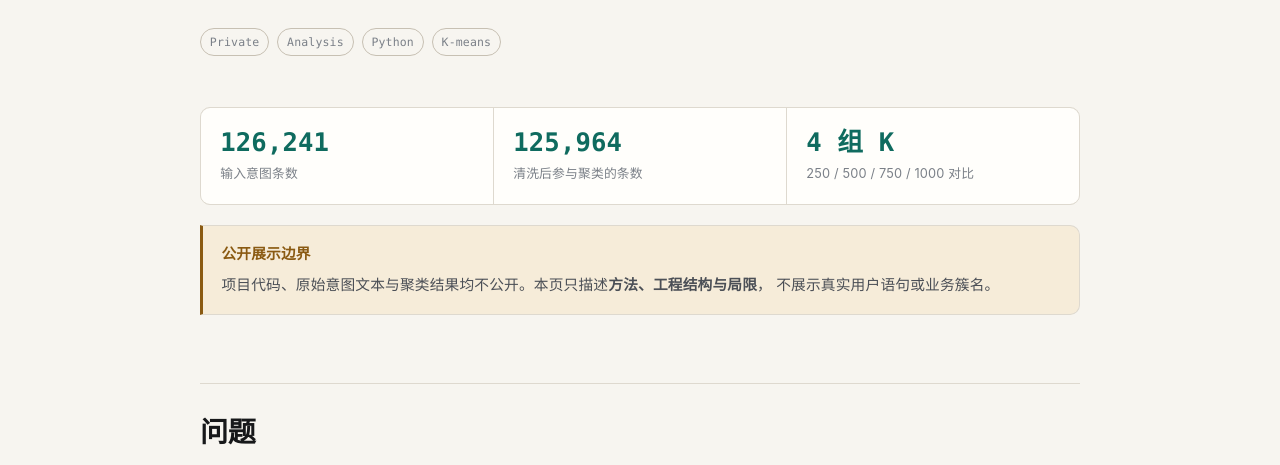
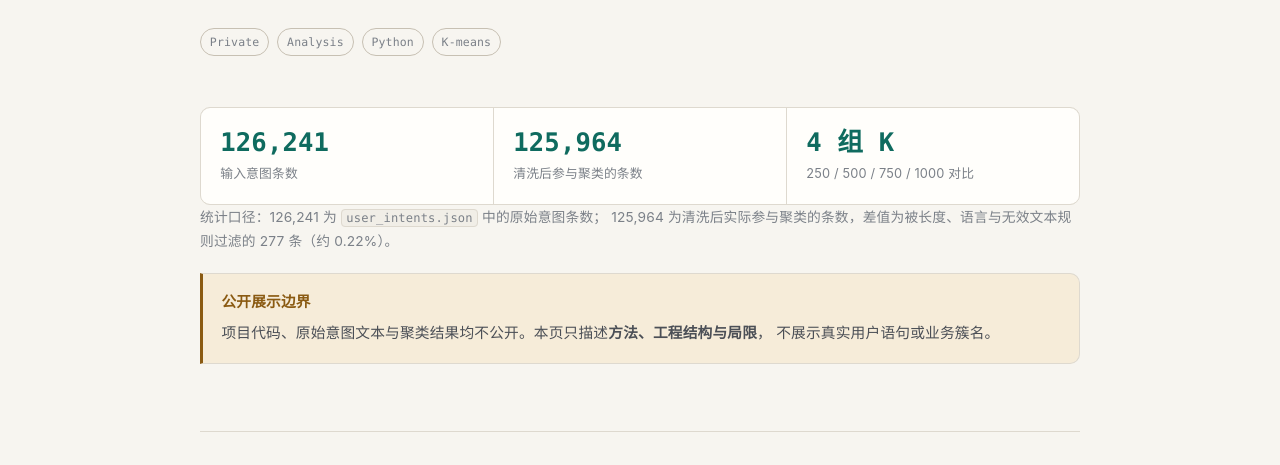
Before and after one commit to Soleil-gzm/portfolio, a plain HTML site: page notes/intent-clustering.html in a window 1280 px wide. Shown: the part 310-775 px from the top of the page. Drawn offline with Linux system fonts and the light colour scheme.

Commit message:
docs: add clarification on intent clustering statistics

```diff
--- a/notes/intent-clustering.html
+++ b/notes/intent-clustering.html
@@ -66,6 +66,10 @@
           <div class="stat-label">250 / 500 / 750 / 1000 对比</div>
         </div>
       </div>
+      <p class="small muted">
+        统计口径：126,241 为 <code>user_intents.json</code> 中的原始意图条数；
+        125,964 为清洗后实际参与聚类的条数，差值为被长度、语言与无效文本规则过滤的 277 条（约 0.22%）。
+      </p>
 
       <div class="callout warn">
         <span class="callout-title">公开展示边界</span>
```
Also changed, not shown: notes/asr-error-modeling.html (+4 -1 lines).
